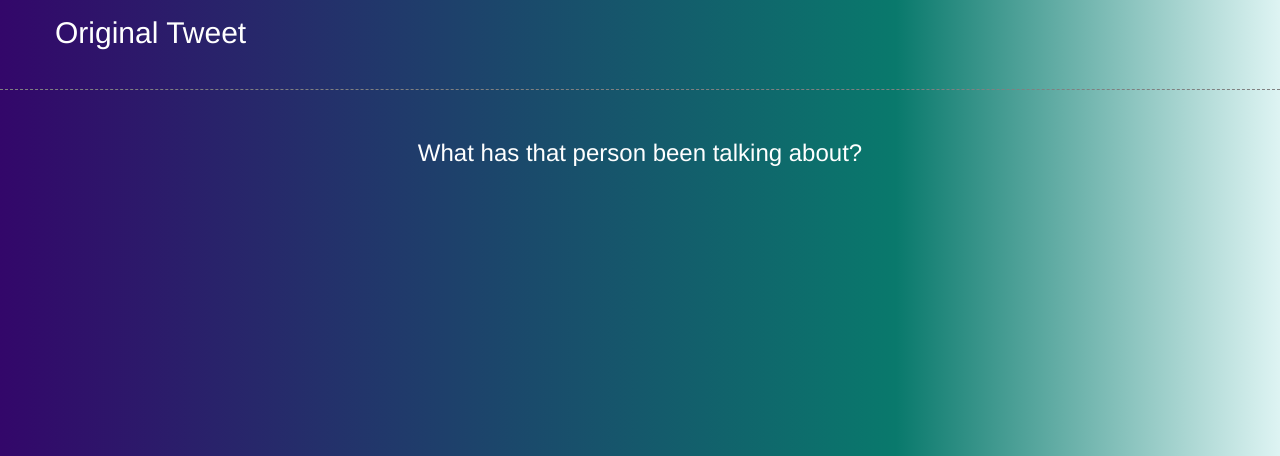
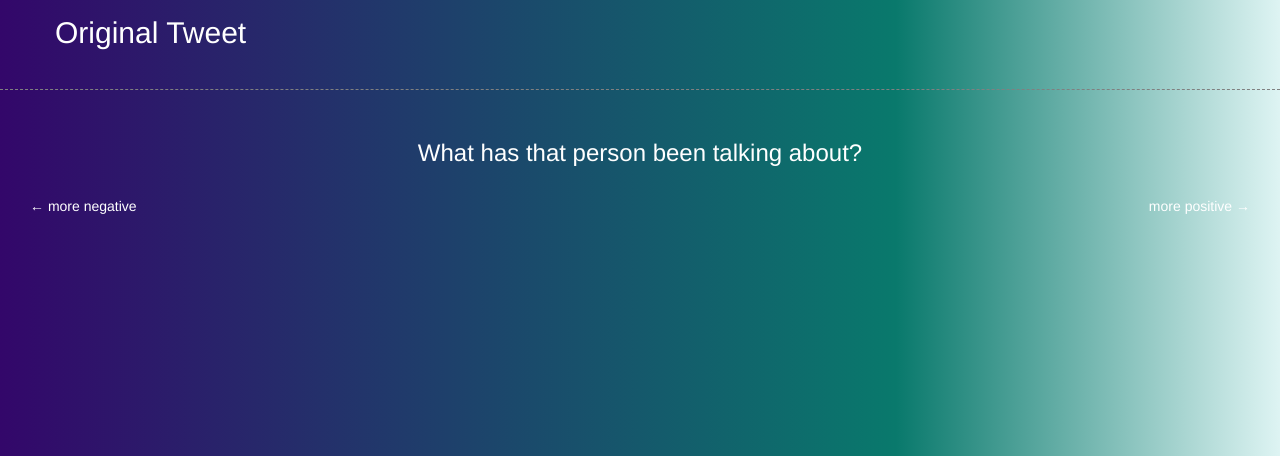
Before and after one commit to annatraussnig/source-engine, a Flask app: page / in a window 1280 px wide. Shown: the part 325-781 px from the top of the page. Run offline with Flask 2, Linux system fonts and the light colour scheme; parts of the project's set-up code (start-up, migrations or seed data) failed here and were passed over; some libraries are stand-ins or nearby versions.

Commit message:
add legend for sentiment cloud

```diff
--- a/templates/tweet.html
+++ b/templates/tweet.html
@@ -39,7 +39,9 @@
 </div>
 
 <div id="sentiment">
-    <h3>What has that person been talking about?</h3>
+    <h3 style="padding-bottom: 20px">What has that person been talking about?</h3>
+    <p style="padding-left: 30px; float: left">←  more negative</p>
+    <p style="padding-right: 30px; float: right">more positive  →</p>
 </div>
 
 <script src="/static/js/sentiment-cloud.js"></script>
```
